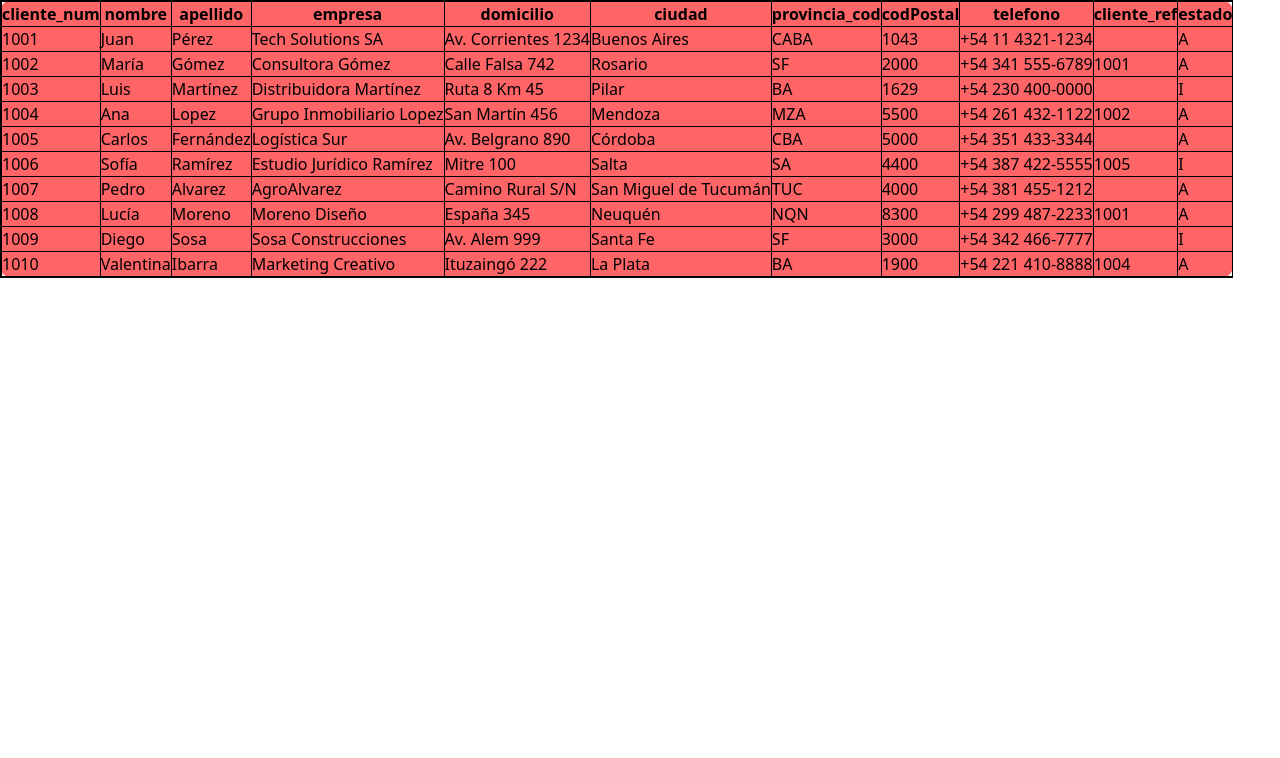
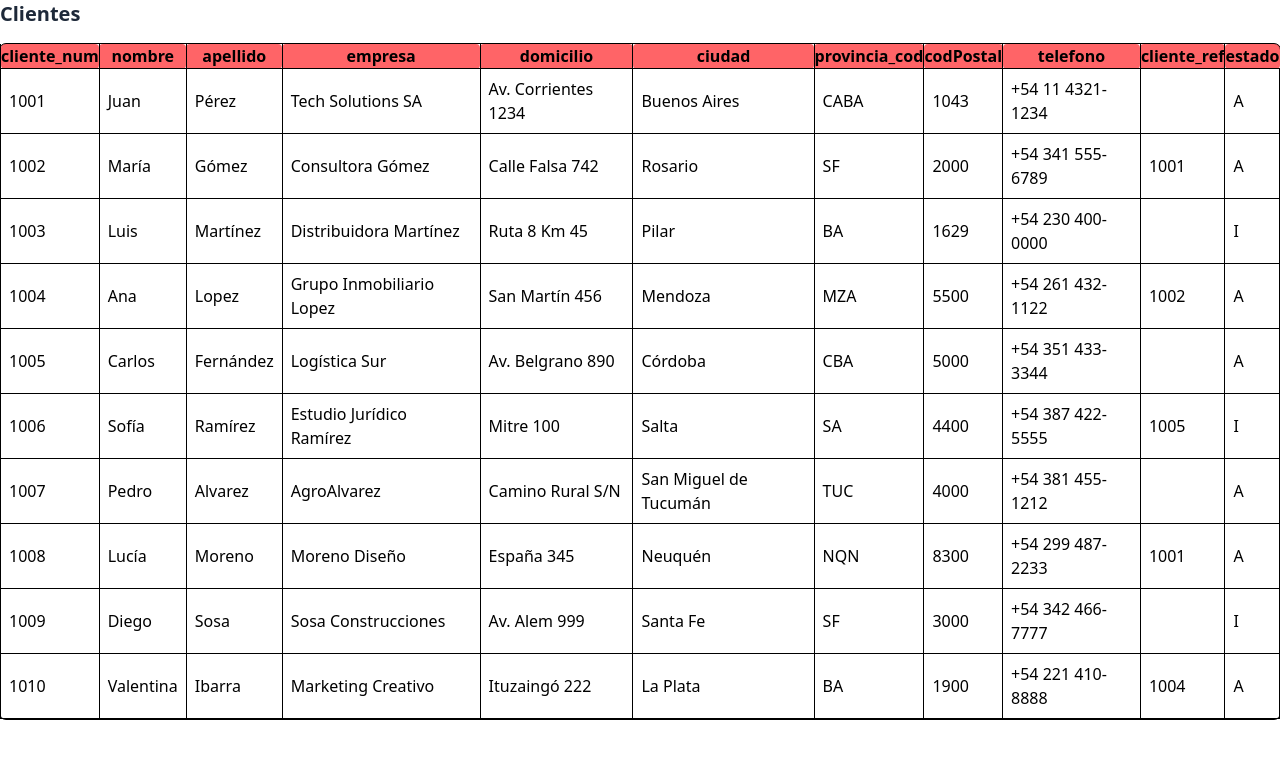
Before and after one commit to Liahuel/ReactCrud, a React (Vite) app: page / in a window 1280 px wide. Shown: the top 758 px of the page. Built offline with nearby package versions, Linux system fonts and the light colour scheme.

Commit message:
border en tailwind y renderizado opcional de la tabla

```diff
--- a/src/components/Clientes/ClientesView.tsx
+++ b/src/components/Clientes/ClientesView.tsx
@@ -1,5 +1,6 @@
 import Table from '../Generics/Table'
 import clientes from '../../mockdata/clientes.json'
+import TableTitle from '../Generics/TableTitle';
 
 const cliente:object[] = clientes
 interface data{
@@ -24,7 +25,10 @@ const GetData=(clientes:object[] )=>{
 function ClientesView(){
   return (
     <>
-     <Table data={GetData(cliente)}/>
+      <TableTitle className='align-middle' children={"Clientes"}/>
+      <div className="align-middle">
+        <Table data={GetData(cliente)}/>
+      </div>
     </>
   )
 }
--- a/src/components/Generics/Table.tsx
+++ b/src/components/Generics/Table.tsx
@@ -11,7 +11,7 @@ const getRows = (item:object)=>{
     const claves:string[] =Object.keys(item)
     const valores:string[]=Object.values(item)
     for(let i=0; i< claves.length; i++){
-        rows.push(<td className="table-cell border-1 border-solid" key={claves[i]}>{valores[i]}</td>)
+        rows.push(<td className="table-cell border-1 border-solid p-2 rounded-br-md" key={claves[i]}>{valores[i]}</td>)
     }
 
 
@@ -23,11 +23,13 @@ const getRows = (item:object)=>{
 const Table:React.FC<TableProps> = ({data}) => {
     return (
     <>
-        <table className="table-base bg-red-400  border-2 border-solid rounded-xl border-r">
+        <div className="">
+            <table className="rounded-md outline-solid outline-1">
             <thead>
-            <tr className="table-head border-1 border-solid">
-            {data?.columnas.map(function(item){
-                return(<th  className="table-head-cell border-1 border-solid" key={item}>{item}</th>)
+                <tr className="">
+                {data?.columnas.map(function(item,currentValue,AllColumns){
+                    console.log(AllColumns.length)
+                    return(<th  className=" bg-red-400 table-head-cell border-solid border-l-1 rounded" key={item}>{item}</th>)
                 })}
                 </tr>
             </thead>
@@ -35,10 +37,11 @@ const Table:React.FC<TableProps> = ({data}) => {
                     {data?.registros.map(function(item:object){
                     const keydelItem= Object.values(item)[0]
                     const Rows:ReactNode= getRows(item)
-                  return (<tr className="table-row border-1 border-solid" key={keydelItem}>{Rows}</tr>);
+                    return (<tr className={"table-row border-1 border-solid m-4 rounded-br-md"} key={keydelItem}>{Rows}</tr>);
                     })}
             </tbody>
             </table>
+        </div>
     </>
 );}
 
--- /dev/null
+++ b/src/components/Generics/TableTitle.tsx
@@ -0,0 +1,16 @@
+import React from "react";
+
+interface TableTitleProps {
+  children: string;
+  className?: string;
+}
+
+const TableTitle: React.FC<TableTitleProps> = ({ children, className = "" }) => {
+  return (
+    <h2 className={`text-xl font-semibold text-gray-800 mb-4 ${className}`}>
+      {children}
+    </h2>
+  );
+};
+
+export default TableTitle;
```
Lines whose indentation alone changed are shown as unchanged.
